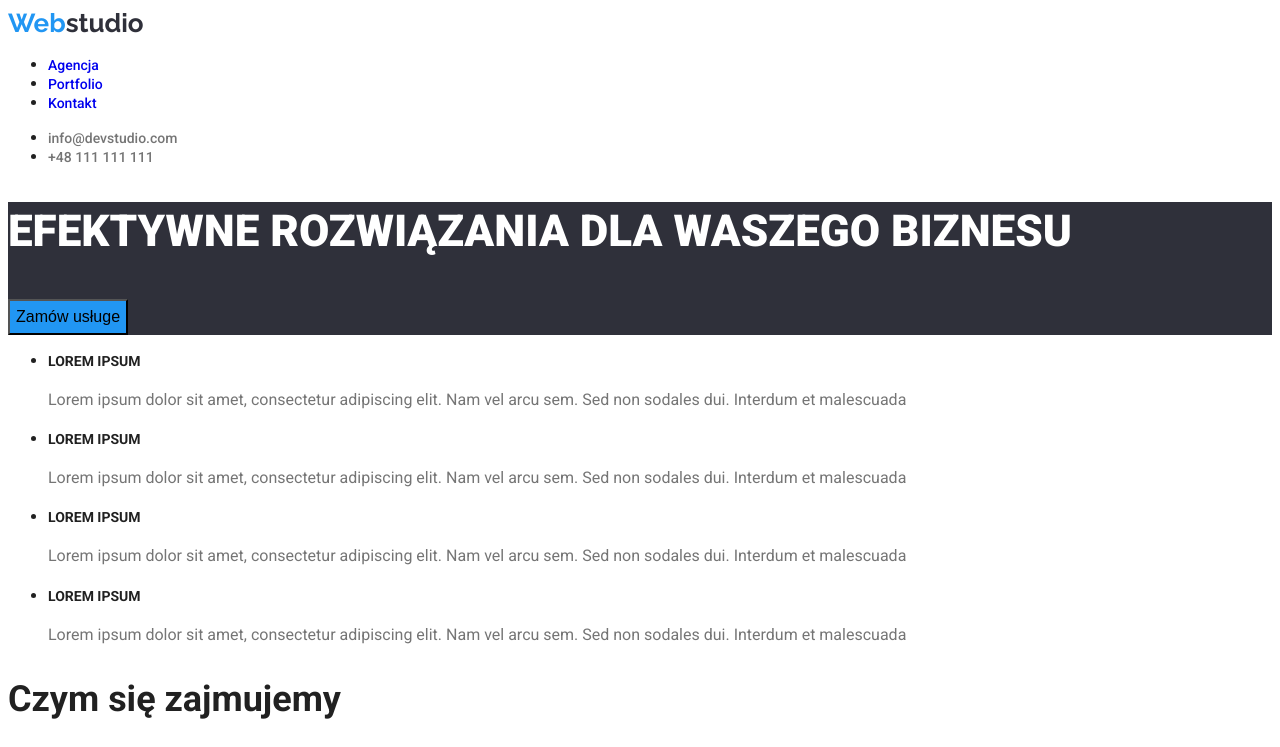
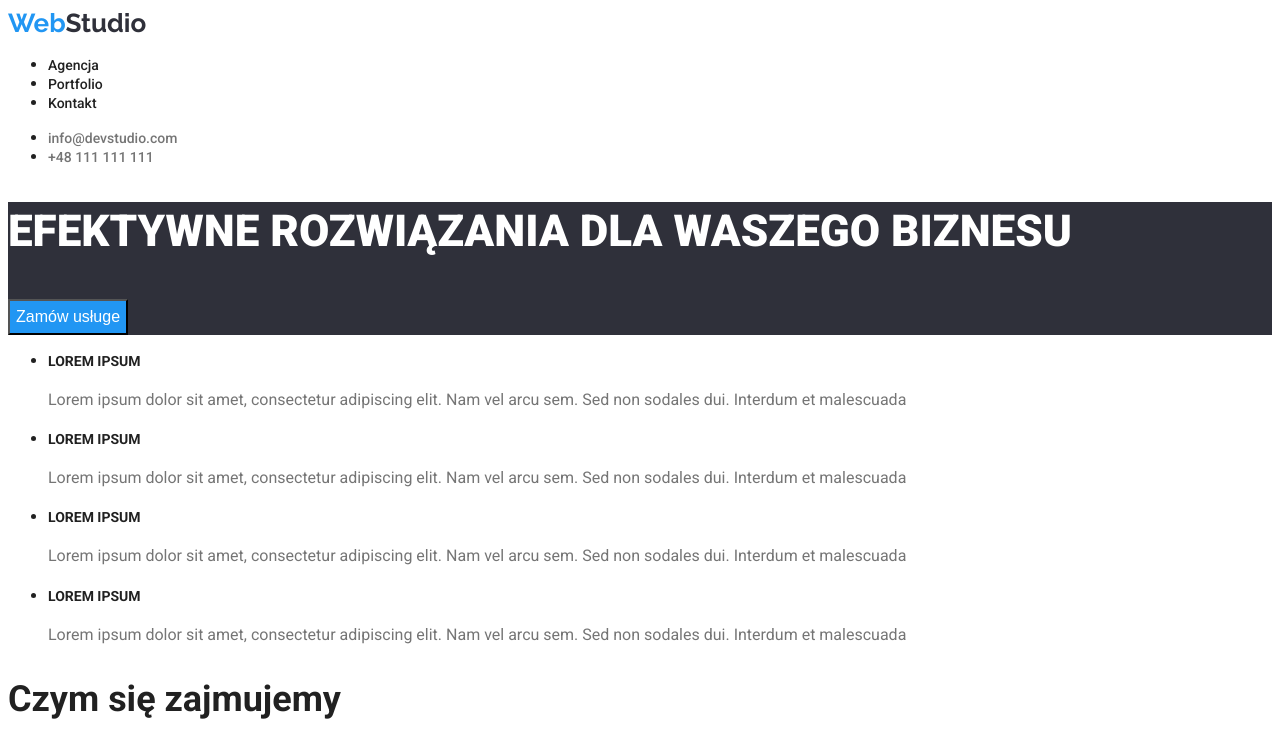
Before and after one commit to patryktomasztomaszek/patryktomasztomaszek.github.io, a plain HTML site: page index.html in a window 1280 px wide. Shown: the top 747 px of the page. Drawn offline with Linux system fonts and the light colour scheme.

Commit message:
Homework #2
Fixed missing things

```diff
--- a/css/styles.css
+++ b/css/styles.css
@@ -42,6 +42,10 @@ body {
   font-weight: 500;
 }
 
+.link_menu_left {
+  color: #212121;
+}
+
 .link_menu_right {
   color: #757575;
 }
@@ -63,6 +67,7 @@ body {
   cursor: pointer;
   line-height: 1.87;
   background-color: #2196f3;
+  color: #ffffff;
   font-size: 16px;
 }
 
--- a/index.html
+++ b/index.html
@@ -16,7 +16,7 @@
     <header>
       <a class="link link_logo" href="/"
         ><span class="logo_left_side">Web</span
-        ><span class="logo_header_right_side">studio</span></a
+        ><span class="logo_header_right_side">Studio</span></a
       >
       <nav>
         <ul class="nav">
```
Also changed, not shown: portfolio.html (+1 -1 lines).
